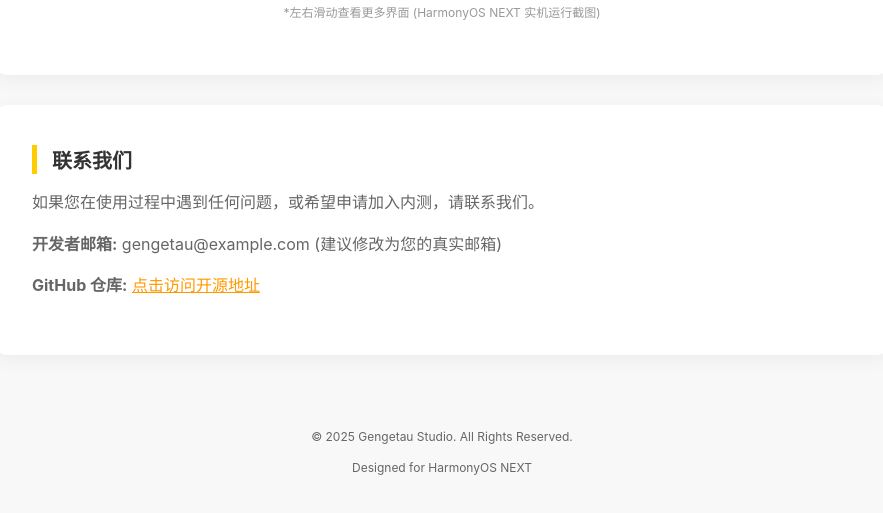
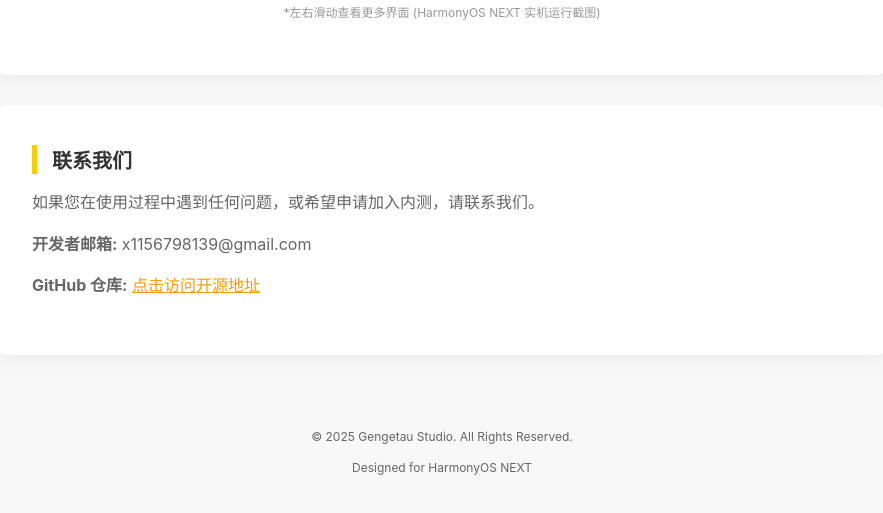
Before and after one commit to Gengetau/sky-take-out-harmonyOS-, a plain HTML site: page index.html in a window 1280 px wide. Shown: the part 1233-1746 px from the top of the page, without its empty margins (198-1081 px from the left). Drawn offline with Linux system fonts and the light colour scheme.

Commit message:
Update index.html

```diff
--- a/index.html
+++ b/index.html
@@ -69,7 +69,7 @@
         <div class="section">
             <h2>联系我们</h2>
             <p>如果您在使用过程中遇到任何问题，或希望申请加入内测，请联系我们。</p>
-            <p><strong>开发者邮箱:</strong> gengetau@example.com (建议修改为您的真实邮箱)</p>
+            <p><strong>开发者邮箱:</strong> x1156798139@gmail.com</p>
             <p><strong>GitHub 仓库:</strong> <a href="https://github.com/Gengetau/sky-take-out-harmonyOS-" target="_blank" style="color: #FF9900;">点击访问开源地址</a></p>
         </div>
     </div>
```
